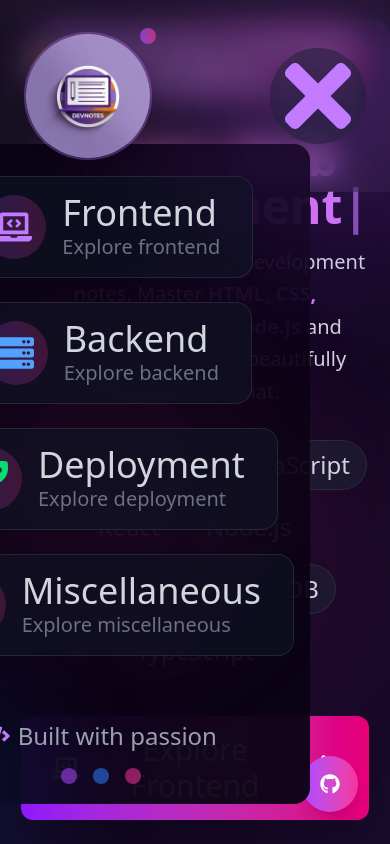
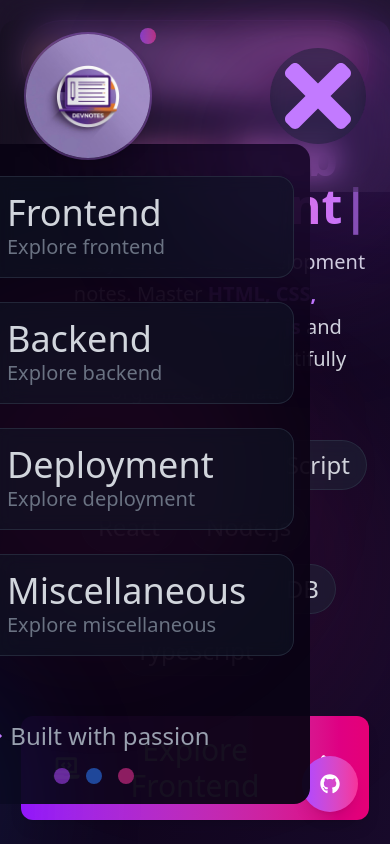
Before and after one commit to Amarjha01/DevNotes, a React (Vite) app: page / in a window 390 px wide. Both pictures are taken after a click on the button 318 px from the left and 96 px from the top of the page. Shown: the top 844 px of the page. Built offline with nearby package versions, Linux system fonts and the light colour scheme.

Commit message:
emproved responsiveness

```diff
--- a/src/components/gloable/Header.jsx
+++ b/src/components/gloable/Header.jsx
@@ -109,7 +109,7 @@ export function Header() {
                       window.location.href = item.path;
                       setMenuOpen(false);
                     }}
-                    className={`group flex items-center gap-4 px-8 py-4 rounded-2xl bg-gray-900/50 backdrop-blur-sm border border-gray-700/50 hover:border-purple-500/50 transition-all duration-300 hover:scale-105 hover:shadow-lg ${item.color} hover:shadow-purple-500/25 min-w-[200px]`}
+                    className={`group flex items-center items-center gap-4 px-8 py-4 rounded-2xl bg-gray-900/50 backdrop-blur-sm border border-gray-700/50 hover:border-purple-500/50 transition-all duration-300 hover:scale-105 hover:shadow-lg ${item.color} hover:shadow-purple-500/25 min-w-[400px]`}
                     style={{
                       animationDelay: `${index * 100}ms`,
                       animation: 'slideInFromRight 0.5s ease-out forwards'
```
